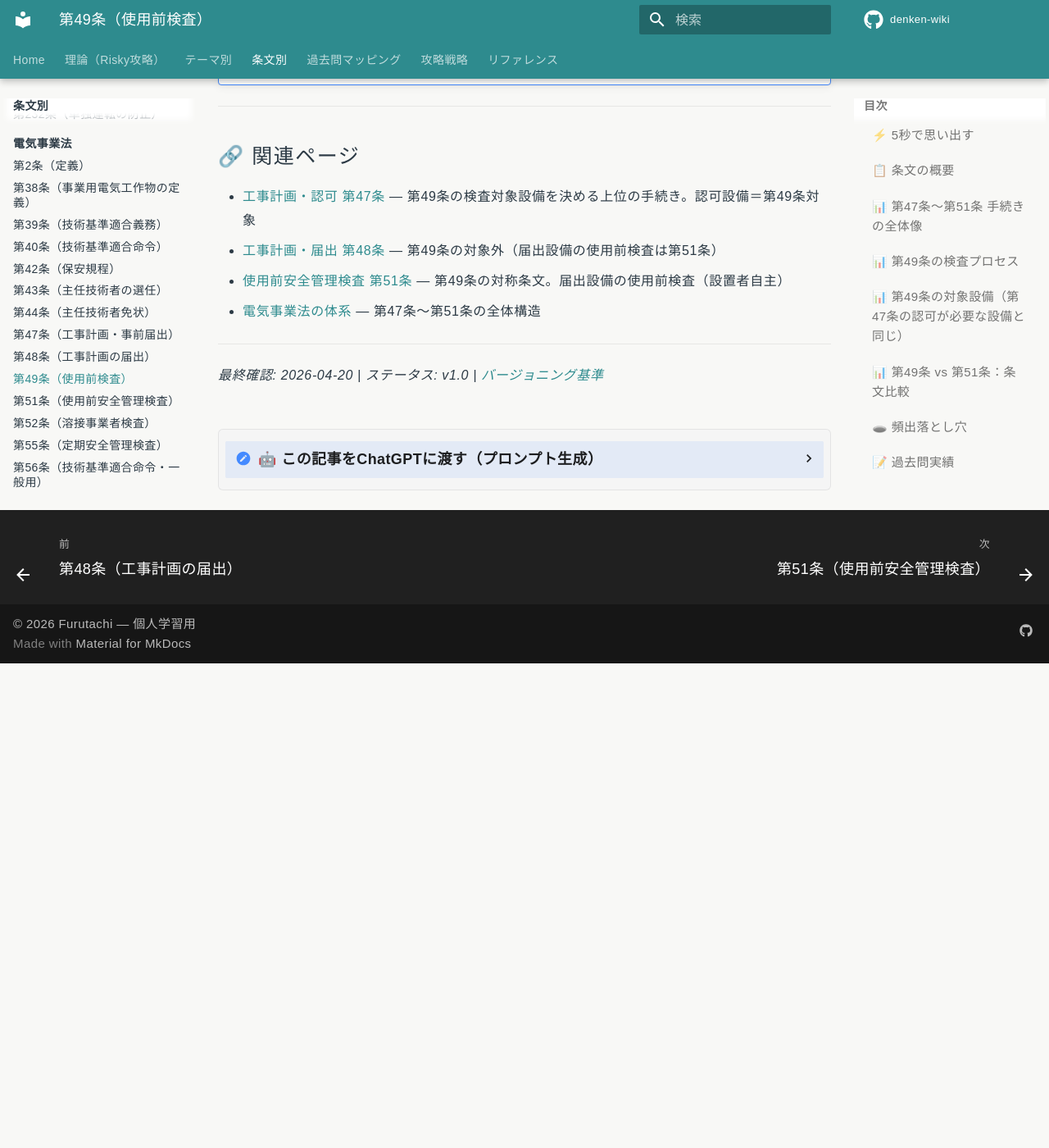
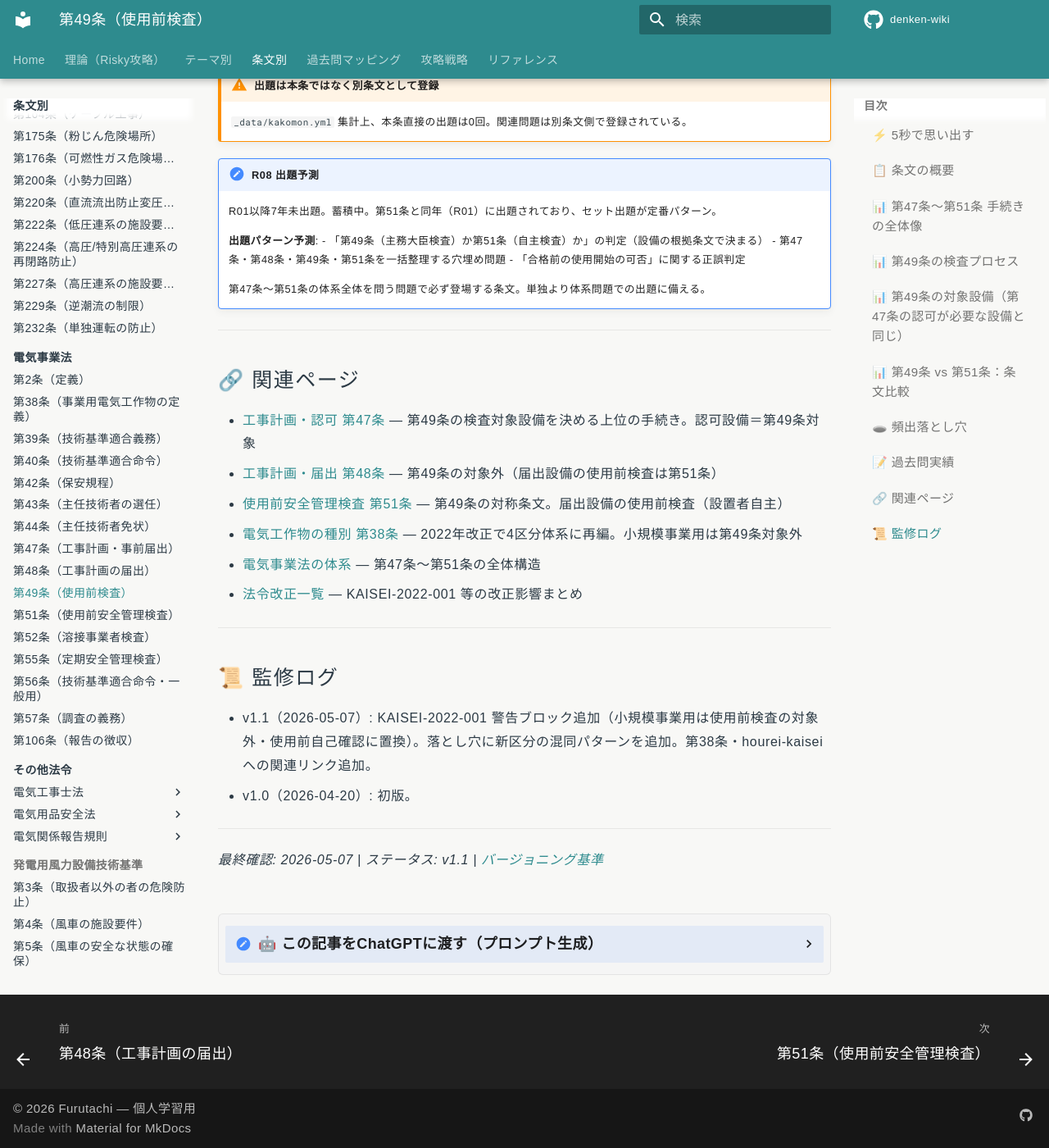
Before and after one commit to kfurufuru/denken-wiki, an MkDocs documentation site: the page built from docs/articles/jigyoho/49.md, in a window 1280 px wide and 1400 px high, scrolled down 5363 px. Shown: the whole window at 82% size. Built offline with MkDocs 1.6.1 and Material for MkDocs 9.7.7, drawn with Linux system fonts in a browser that asks for light colours; comment, search, counter and statistics services are not loaded; before the commit the page ends 6172 px from its top, so only the background shows below that; some of the changed text lies outside the part shown.

Commit message:
fix(49): KAISEI-2022-001 反映 v1.0→v1.1

```diff
--- a/docs/articles/jigyoho/49.md
+++ b/docs/articles/jigyoho/49.md
@@ -45,11 +45,14 @@
 | 不合格時 | 使用開始不可。是正後に再検査 |
 | 対象設備 | 第47条認可を受けた事業用電気工作物（公共の安全の確保上特に重要なもの・別表第2＋告示で指定）|
 
+!!! warning "KAISEI-2022-001：小規模事業用電気工作物は使用前検査の対象外（代わりに「使用前自己確認」）"
+    2022年改正（令和5年3月20日施行）で電気事業法第38条が4区分体系（一般用・小規模事業用・自家用・電力会社等）に再編された。本条第49条の使用前検査は==自家用までが対象==で、新区分の==小規模事業用は対象外==。代わりに新設された「==使用前自己確認==」制度（設置者が自ら技術基準適合を確認し届出）が適用される。詳細は [第38条](38.md) と [法令改正一覧](../../reference/hourei-kaisei.md) 参照。
+
 !!! warning "ひっかけ：第49条 vs 第51条（最頻出の混同ポイント）"
     | 条文 | 検査の名称 | 対象設備の根拠 | 検査主体 |
     |------|-----------|--------------|---------|
     | 第49条 | ==使用前検査== | 第47条「認可」設備（大規模事業用） | ==主務大臣（国）== |
-    | 第51条 | 使用前安全管理検査 | 第48条「届出」設備（自家用） | ==設置者==（自主検査）＋登録審査機関 |
+    | 第51条 | 使用前安全管理検査 | 第48条「届出」設備(自家用) | ==設置者==（自主検査）＋登録審査機関 |
 
     「使用前検査は設置者が自分でやる」→ **誤り**（第49条は国が実施する）
 
@@ -140,9 +143,11 @@
 
 2. 🔴 **「第48条の届出設備が第49条の検査を受ける」と誤解** → 第48条届出設備の使用前検査は==第51条==。第49条の対象は==第47条の認可設備==のみ。「認可→第49条、届出→第51条」で対応関係を固める
 
-3. 🟡 **「使用前検査の合格前に試運転は可能」という誤解** → 「使用開始前」とは試運転を含む通電状態を指す場合がある。合格前の使用は違反リスクがある
+3. 🔴 **「小規模事業用も使用前検査が必要」と誤解（KAISEI-2022-001）** → 2022年改正で新設された==小規模事業用==は第49条の対象外。代わりに==使用前自己確認==制度（自分で技術基準適合を確認し届出）に置き換わっている。詳細は [第38条](38.md)・[法令改正一覧](../../reference/hourei-kaisei.md)
 
-4. 🟡 **第49条と第47条の閾値を別々に暗記しようとする** → 第49条の対象＝第47条の認可対象と完全一致。第47条の認可は「公共の安全の確保上特に重要なもの」として別表第2＋告示で指定（変電所・送電線17万V以上が代表）。詳細は [47.md](47.md) を参照
+4. 🟡 **「使用前検査の合格前に試運転は可能」という誤解** → 「使用開始前」とは試運転を含む通電状態を指す場合がある。合格前の使用は違反リスクがある
+
+5. 🟡 **第49条と第47条の閾値を別々に暗記しようとする** → 第49条の対象＝第47条の認可対象と完全一致。第47条の認可は「公共の安全の確保上特に重要なもの」として別表第2＋告示で指定（変電所・送電線17万V以上が代表）。詳細は [47.md](47.md) を参照
 
 ---
 
@@ -172,8 +177,17 @@
 - [工事計画・認可 第47条](47.md) — 第49条の検査対象設備を決める上位の手続き。認可設備＝第49条対象
 - [工事計画・届出 第48条](48.md) — 第49条の対象外（届出設備の使用前検査は第51条）
 - [使用前安全管理検査 第51条](51.md) — 第49条の対称条文。届出設備の使用前検査（設置者自主）
+- [電気工作物の種別 第38条](38.md) — 2022年改正で4区分体系に再編。小規模事業用は第49条対象外
 - [電気事業法の体系](../../themes/jigyoho-taikei.md) — 第47条〜第51条の全体構造
+- [法令改正一覧](../../reference/hourei-kaisei.md) — KAISEI-2022-001 等の改正影響まとめ
 
 ---
 
-*最終確認: 2026-04-20 | ステータス: v1.0 | [バージョニング基準](../../reference/versioning.md)*
+## 📜 監修ログ
+
+- v1.1（2026-05-07）: KAISEI-2022-001 警告ブロック追加（小規模事業用は使用前検査の対象外・使用前自己確認に置換）。落とし穴に新区分の混同パターンを追加。第38条・hourei-kaisei への関連リンク追加。
+- v1.0（2026-04-20）: 初版。
+
+---
+
+*最終確認: 2026-05-07 | ステータス: v1.1 | [バージョニング基準](../../reference/versioning.md)*
```
